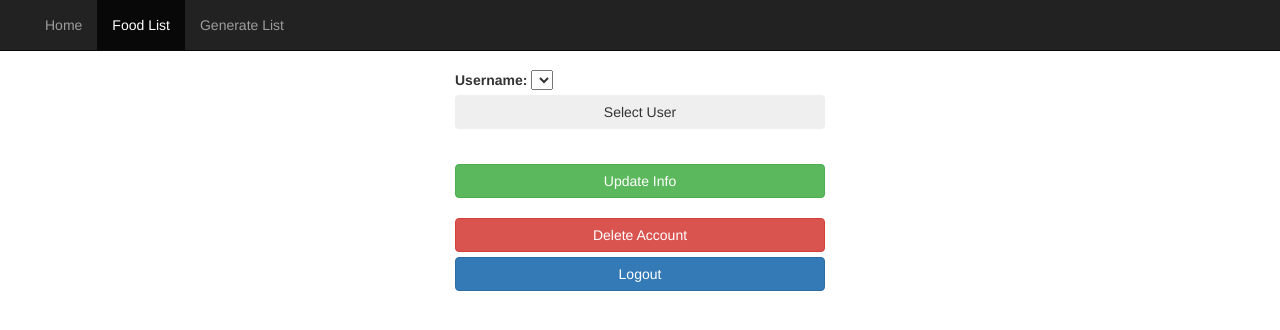
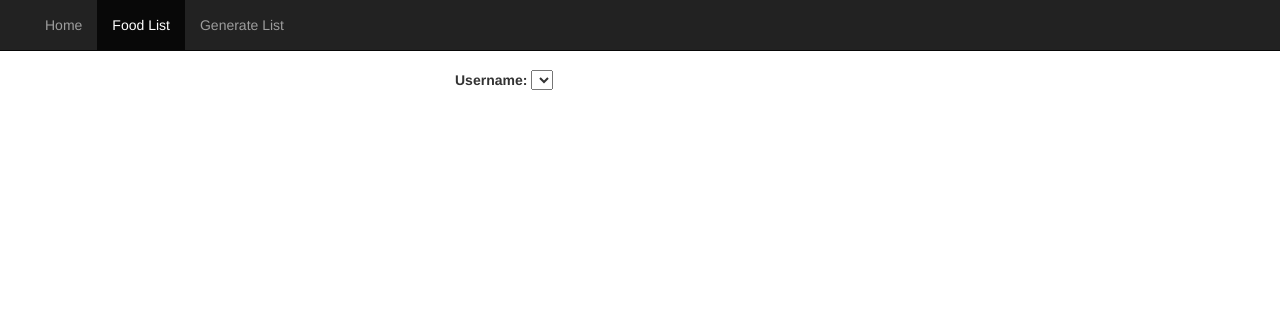
Before and after one commit to tkawchak/mealPlanner, a PHP site: page /loginPage.php in a window 1280 px wide. Shown: the top 330 px of the page. Run offline with PHP 8.4, Linux system fonts and the light colour scheme; data comes from the database, SQL or seed files in the repository; data that the repository does not hold is empty; some libraries are stand-ins or nearby versions.

Commit message:
fuck this shit

```diff
--- a/loginPage.php
+++ b/loginPage.php
@@ -96,28 +96,6 @@
 					$conn->close();
 				?>
 				</select>
-			<button  type="submit" id="generate" class="btn btn-succsess btn-block">Select User</button>
-			</div>
-
-			<br/>
-
-			<div class="noUser">
-				<button type="submit" id="login" name="login" class="btn btn-success btn-block">Login</button>
-				<a id="newUser" class="btn btn-primary btn-block">New User?</a>
-				<button type="submit" id="register" name="register" class="extraInfo btn btn-primary btn-block">Submit</button>
-			</div>
-			<div class="userOptions">
-				<button type="submit" id="update" name="update" class="btn btn-success btn-block">Update Info</button>
-			</div>
-		  </form>
-
-		  <br/>
-
-		  <form role="form" action="./" method="post">
-			  <div class="userOptions">
-				<button type="submit" id="delete" name="delete" class="btn btn-danger btn-block">Delete Account</button>
-				<button type="submit" id="logout" name="logout" class="btn btn-primary btn-block">Logout</button>
-			  </div>
 		  </form>
 
 		</div>
```
